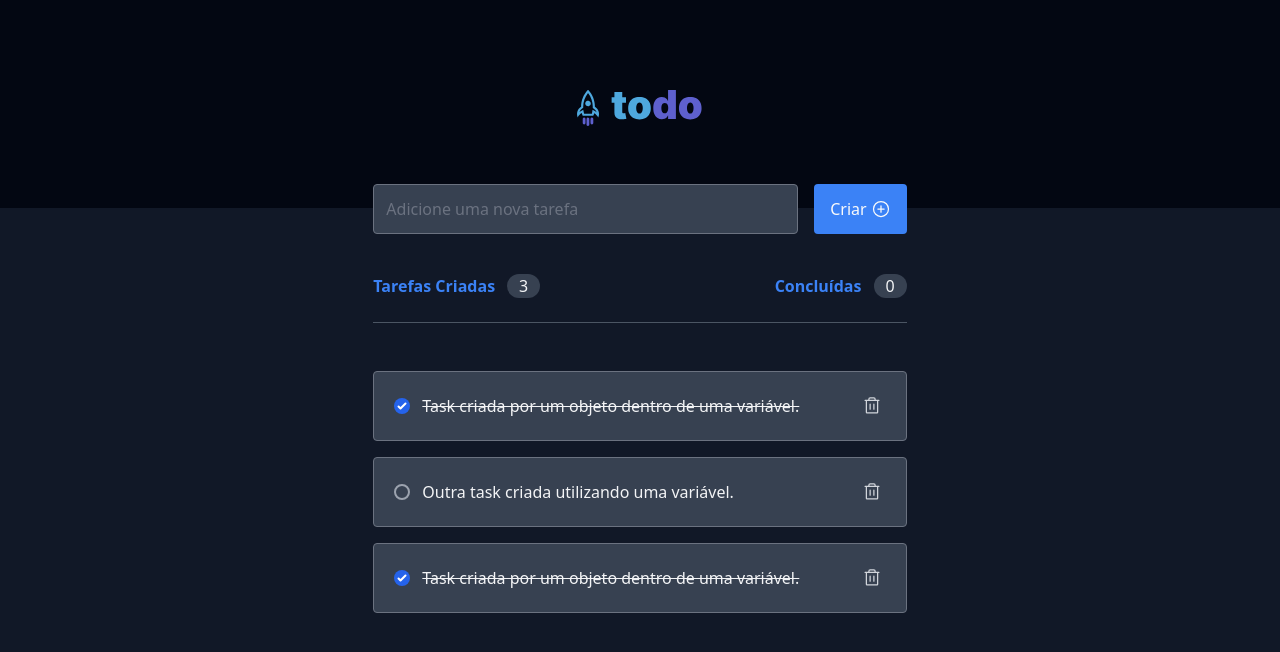
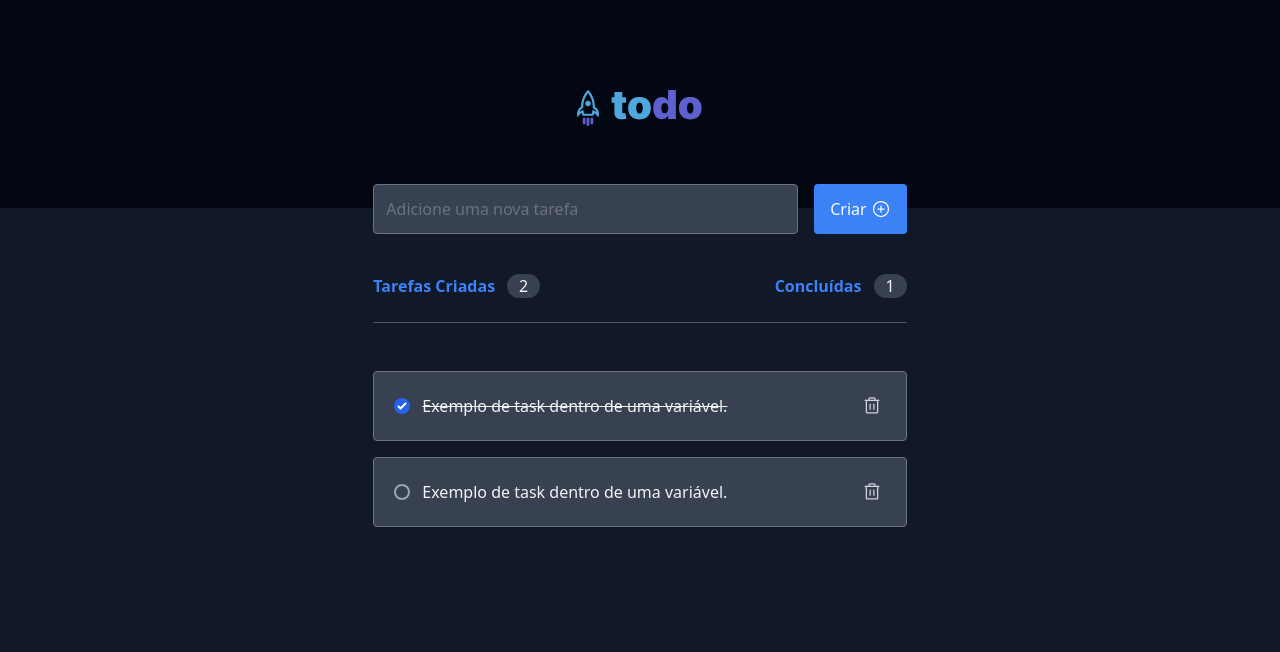
Before and after one commit to JhonesJhonatas/todo-challenge, a React (Vite) app: page / in a window 1280 px wide. Shown: the top 652 px of the page. Built offline with nearby package versions, Linux system fonts and the light colour scheme.

Commit message:
Adicionando as funcionalidades (Corrigir erros de TypeScript)

```diff
--- a/src/components/App.tsx
+++ b/src/components/App.tsx
@@ -1,19 +1,80 @@
+import { useState } from "react"
+import { v4 as uuid } from 'uuid'
 import { Form } from "./Form"
 import { Header } from "./Header"
-import { TasksArea } from "./TasksArea"
+import { TaskBox } from "./TaskBox"
+import { TasksInfo } from "./TasksInfo"
+
+interface TaskInterface {
+  id: string,
+  complete: boolean,
+  description: string,
+}
 
 function App() {
 
+  const [tasksList, setTasksList] = useState([
+    {
+      id: uuid(),
+      complete: true,
+      description: "Exemplo de task dentro de uma variável.",
+    },
+    {
+      id: uuid(),
+      complete: false,
+      description: "Exemplo de task dentro de uma variável.",
+    },
+  ])
+
+  const [countTasks, setCountTasks] = useState(tasksList.length)
+
+  const completeTasksCount = tasksList.filter(item => {
+    return item.complete === true;
+  })
+
+  const [countCompleteTasks, setCountCompleteTasks] = useState(completeTasksCount.length)
+
+  function changeStateOfTask(value){
+    if(value === true){
+      setCountCompleteTasks(countCompleteTasks + 1)
+    }else{
+      setCountCompleteTasks(countCompleteTasks - 1)
+    }
+
+  }
+
+  function createNewTask({ id, complete = false, description }: TaskInterface) {
+    const newTask: TaskInterface = {
+      id: id,
+      complete: complete,
+      description: description,
+    }
+
+    setTasksList([...tasksList, newTask])
+
+    console.log(tasksList.length)
+
+    setCountTasks(countTasks + 1)
+  }
+
   return (
-   <main className="bg-gray-900 h-screen w-screen">
+    <main className="bg-gray-900 h-screen w-screen">
 
       <Header />
 
-      <Form />
+      <Form createNewTask={createNewTask} />
 
-      <TasksArea />
+      <section className="w-5/12 mx-auto mt-10 mb-10 flex flex-col gap-y-4">
 
-   </main>
+        <TasksInfo tasksCount={countTasks} completeTasksCount={countCompleteTasks} />
+
+        {tasksList.map(task => {
+          return <TaskBox key={task.id} complete={task.complete} description={task.description} changeStateOfTask={changeStateOfTask} />
+        })}
+
+      </section>
+
+    </main>
   )
 }
 
--- a/src/components/Form.tsx
+++ b/src/components/Form.tsx
@@ -1,11 +1,23 @@
+import { v4 as uuid } from 'uuid'
 import { PlusCircle } from "@phosphor-icons/react";
 import { FormEvent } from "react";
 
-export function Form() {
+interface FormProps {
+  createNewTask: Function,
+}
 
-  function handleCreateNewTask(event: FormEvent){
+export function Form({createNewTask}: FormProps) {
+
+  function handleCreateNewTask(event: FormEvent<HTMLFormElement>){
     event.preventDefault()
 
+    const newComment = {
+      id: uuid(),
+      complete: false,
+      description: event.target.inputForm.value,
+    }
+
+    createNewTask(newComment)
 
   }
 
--- a/src/components/TaskBox.tsx
+++ b/src/components/TaskBox.tsx
@@ -1,19 +1,36 @@
 import { Trash } from '@phosphor-icons/react'
+import { useState } from 'react'
 
-interface TaskProps{
+interface TaskProps {
   complete: boolean,
   description: string,
+  changeStateOfTask: Function,
 }
 
-export function TaskBox({complete, description}: TaskProps){
+export function TaskBox({ complete, description, changeStateOfTask}: TaskProps) {
+
+  const [stateChecked, setStateChecked] = useState(complete)
+
+  function handleCompleteTask(event: InputEvent) {
+    setStateChecked(event.target.checked)
+
+    changeStateOfTask(event.target.checked)
+
+  }
 
   return (
     <div className='bg-gray-700 rounded border border-gray-500 p-5 flex justify-between items-center'>
+
       <div className='flex gap-3 items-center'>
-        <input className='border-2 bg-transparent rounded-full cursor-pointer border-gray-400 hover:bg-blue-950' type="checkbox" defaultChecked={complete} />
-        <p className={complete === true ? 'text-gray-100 line-through' : 'text-gray-100'}>{description}</p>
+
+        <input onChange={handleCompleteTask} name="checkBoxInput" className='border-2 bg-transparent rounded-full cursor-pointer border-gray-400 hover:bg-blue-950' type="checkbox" defaultChecked={stateChecked} />
+
+        <p className={stateChecked === true ? 'text-gray-100 line-through' : 'text-gray-100'}>{description}</p>
+
       </div>
+
       <Trash className='text-gray-300 cursor-pointer ease-in-out duration-100  hover:bg-gray-800 hover:text-red-600 rounded p-1' size={28} />
+
     </div>
   )
 }
--- a/src/components/TasksArea.tsx
+++ b/src/components/TasksArea.tsx
@@ -1,39 +1,15 @@
-import { useState } from 'react'
-import { v4 as uuid } from "uuid";
-
 import { TaskBox } from "./TaskBox";
 import { TasksInfo } from "./TasksInfo";
 
-const tasksList = [
-  {
-    id: uuid(),
-    complete: true,
-    description: "Task criada por um objeto dentro de uma variável.",
-  },
-  {
-    id: uuid(),
-    complete: false,
-    description: "Outra task criada utilizando uma variável.",
-  },
-  {
-    id: uuid(),
-    complete: true,
-    description: "Task criada por um objeto dentro de uma variável.",
-  },
-];
-
 export function TasksArea() {
-
-  const [tasksCount, setTaskscount] = useState(tasksList.length)
 
   return (
     <section className="w-5/12 mx-auto mt-10 mb-10 flex flex-col gap-y-4">
 
-      <TasksInfo tasksCount={tasksCount} completeTasksCount={0}/>
+      <TasksInfo tasksCount={5} completeTasksCount={5} />
 
-      {tasksList.map((task) => {
-        return <TaskBox key={task.id} complete={task.complete} description={task.description} />;
-      })}
+      <TaskBox key='1' complete={false} description='modelo de task padrão' />
+
     </section>
   );
 }
```
